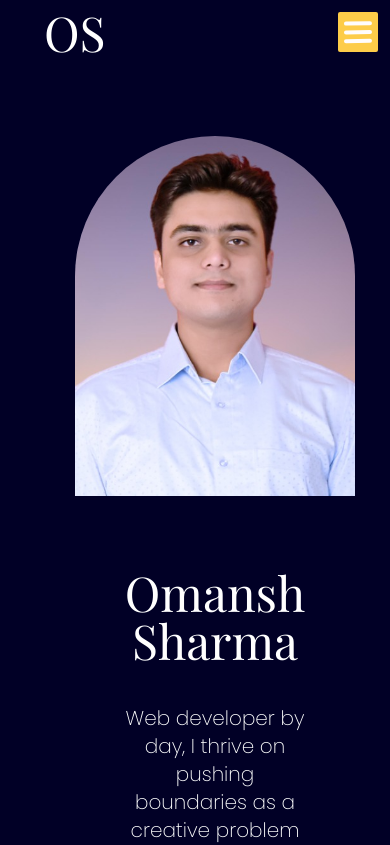
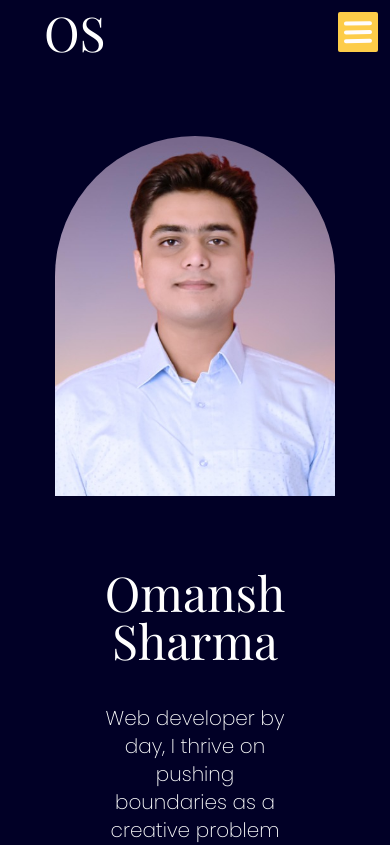
Before and after one commit to arduR-O/portfolioButPretty, a React (Vite) app: page / in a window 390 px wide. Shown: the top 845 px of the page. Built offline with nearby package versions, Linux system fonts and the light colour scheme.

Commit message:
fix: fixed alignment issue in mobiles

```diff
--- a/src/scenes/LandingPage.jsx
+++ b/src/scenes/LandingPage.jsx
@@ -13,7 +13,7 @@ const LandingPage = ({ setCurrentPage }) => {
     //when screen is md I want section to be a flex box, else I want the normal stacking behaviour
     <section
       id="home"
-      className="md:flex md:justify-between md:items-center gap-16 md:h-full py-10 ml-10 md:mb-32"
+      className="md:flex md:justify-between md:items-center gap-16 md:h-full py-10 mx-5 md:mb-32"
     >
       {/* this div is going to contain the image, also if screens are large I render the border thingy */}
       {/* we need two divs, one for the general flex box purpose and the other to just wrap around image and provide that border thingy design, which won't be there when screen is not large, also this div has mid:order-2 class what this does is that by defualt the image is top element but in large screens it goes to the right side */}
```
